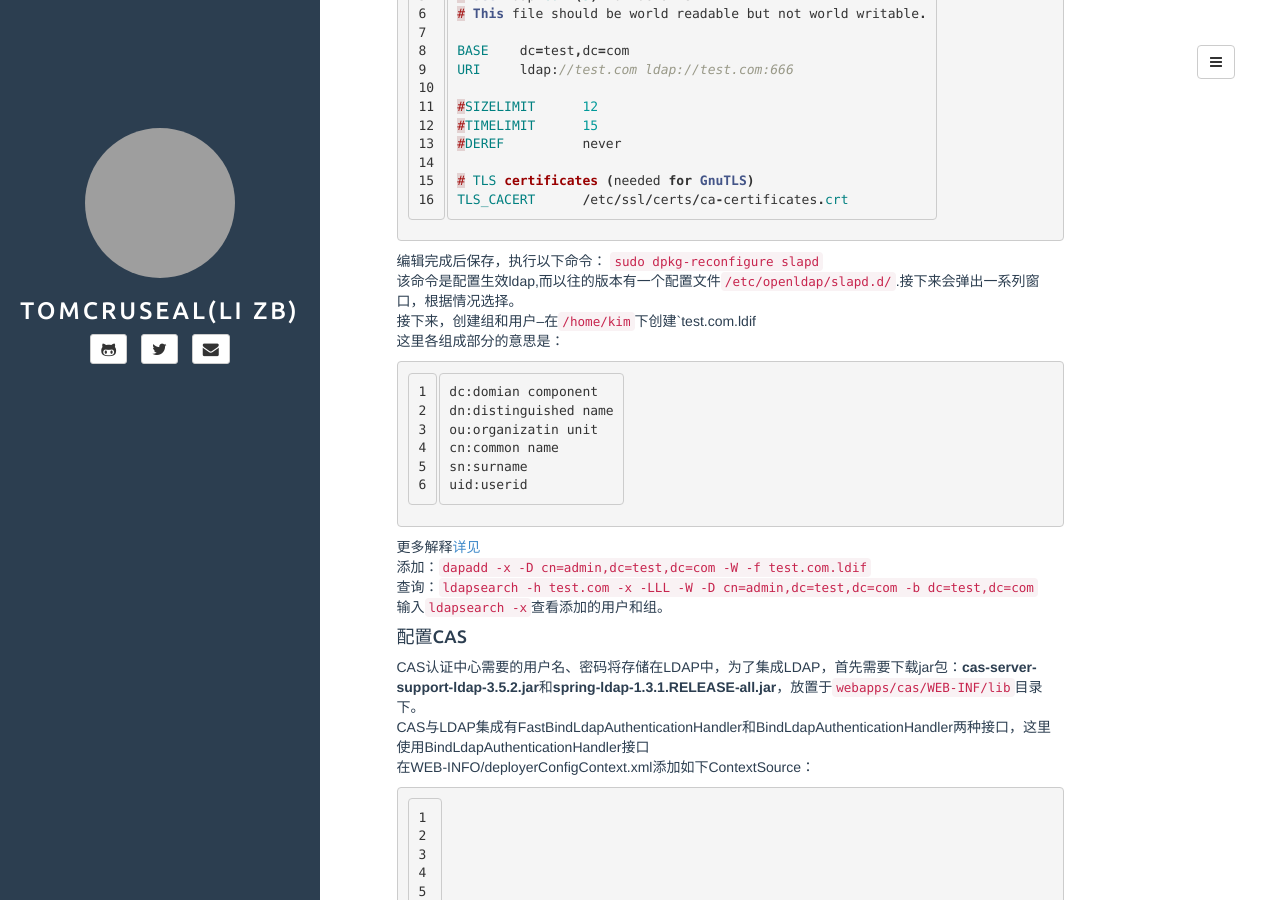
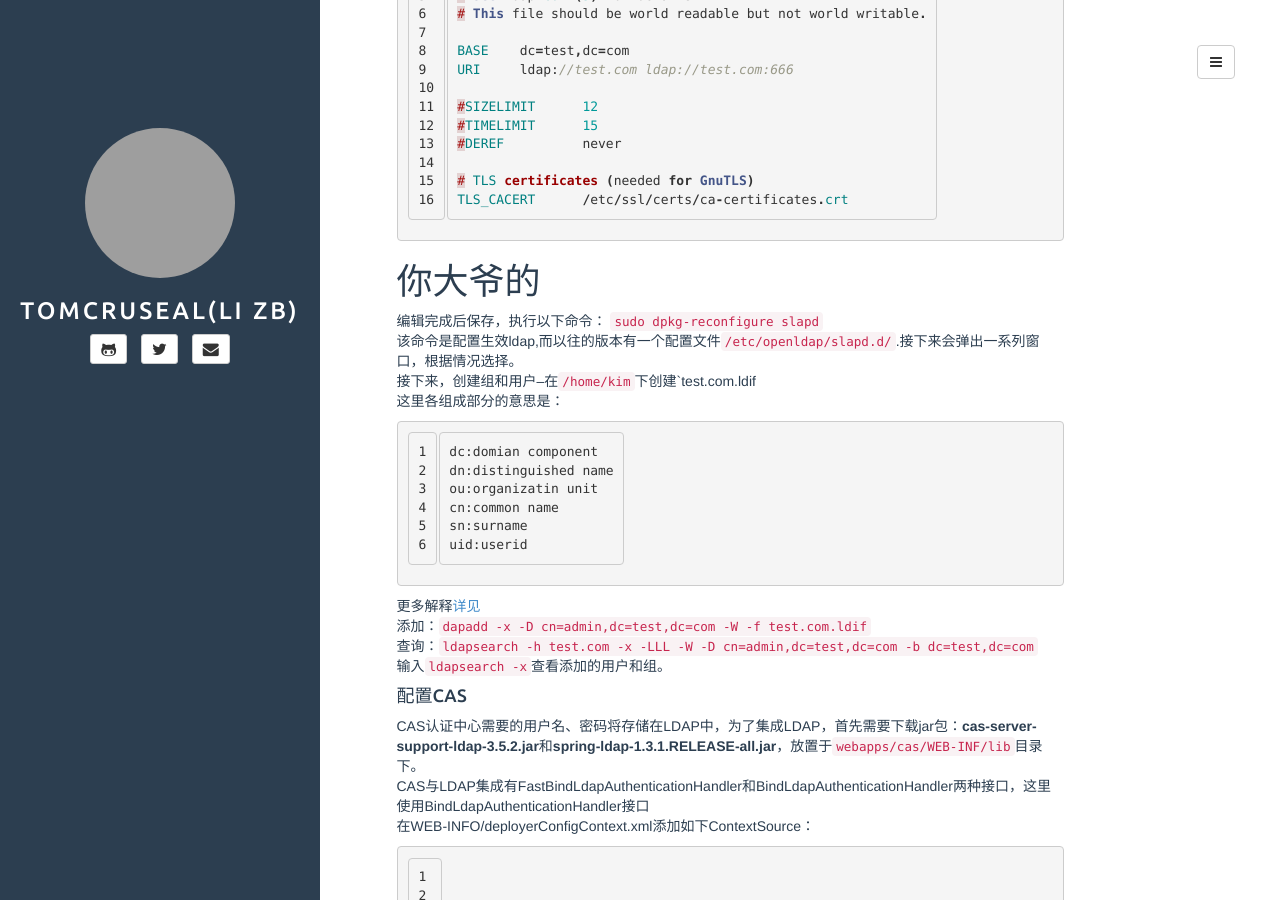
Before and after one commit to Tomcruseal/tomcruseal.github.io, a Jekyll site: the page built from _posts/2016-05-01-c-CAS-openldap.md, in a window 1280 px wide and 900 px high, scrolled down 529 px. Built offline with Jekyll 4.4.1, drawn with Linux system fonts in a browser that asks for light colours; comment, search, counter and statistics services are not loaded; grey boxes are pictures that could not be loaded.

Commit message:
20160502f

```diff
--- a/_posts/2016-05-01-c-CAS-openldap.md
+++ b/_posts/2016-05-01-c-CAS-openldap.md
@@ -34,7 +34,7 @@ URI	ldap://test.com ldap://test.com:666
 # TLS certificates (needed for GnuTLS)
 TLS_CACERT	/etc/ssl/certs/ca-certificates.crt
 {% endhighlight %}
-
+# 你大爷的
 编辑完成后保存，执行以下命令：
 `sudo dpkg-reconfigure slapd`
 该命令是配置生效ldap,而以往的版本有一个配置文件`/etc/openldap/slapd.d/`.接下来会弹出一系列窗口，根据情况选择。
```
